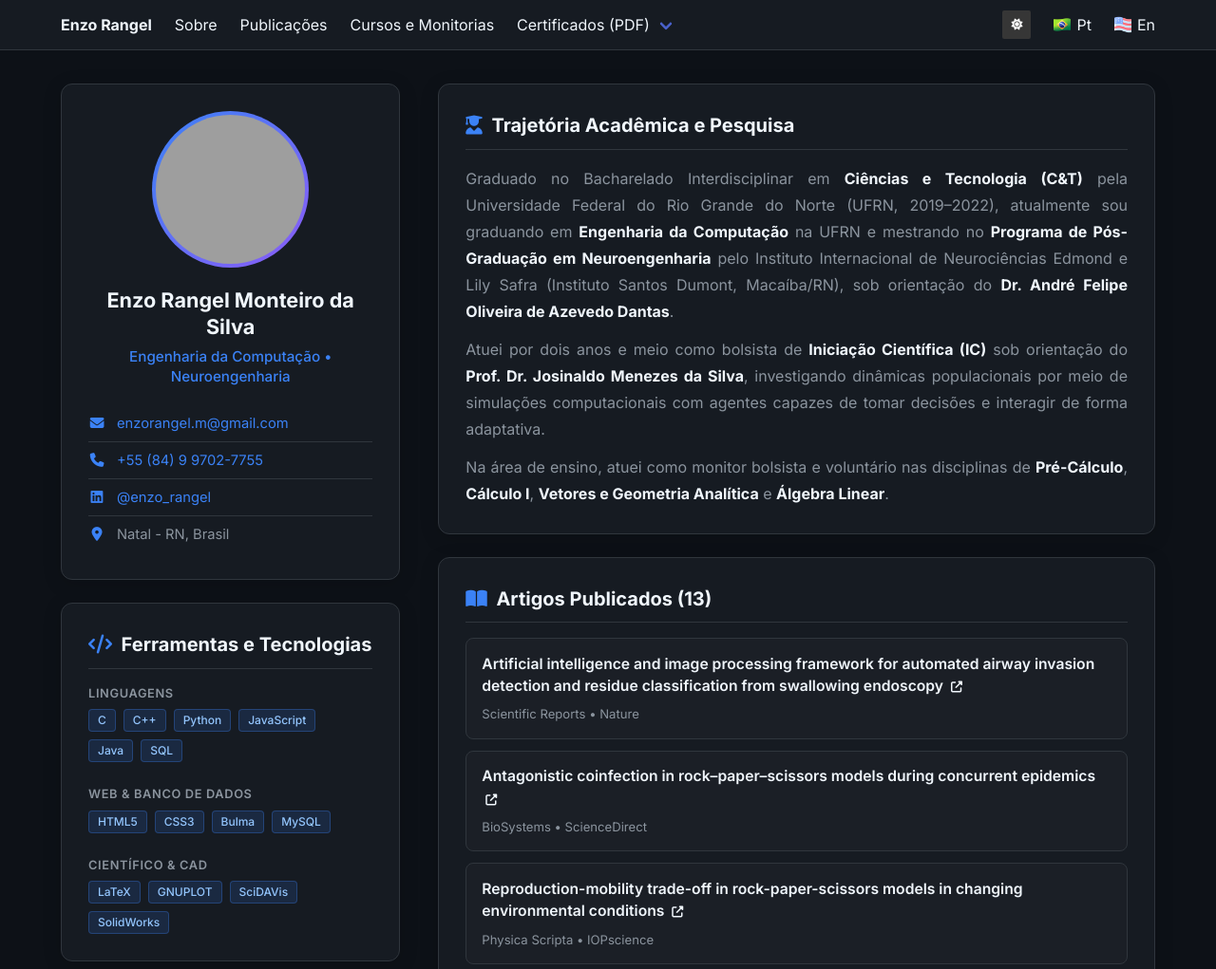
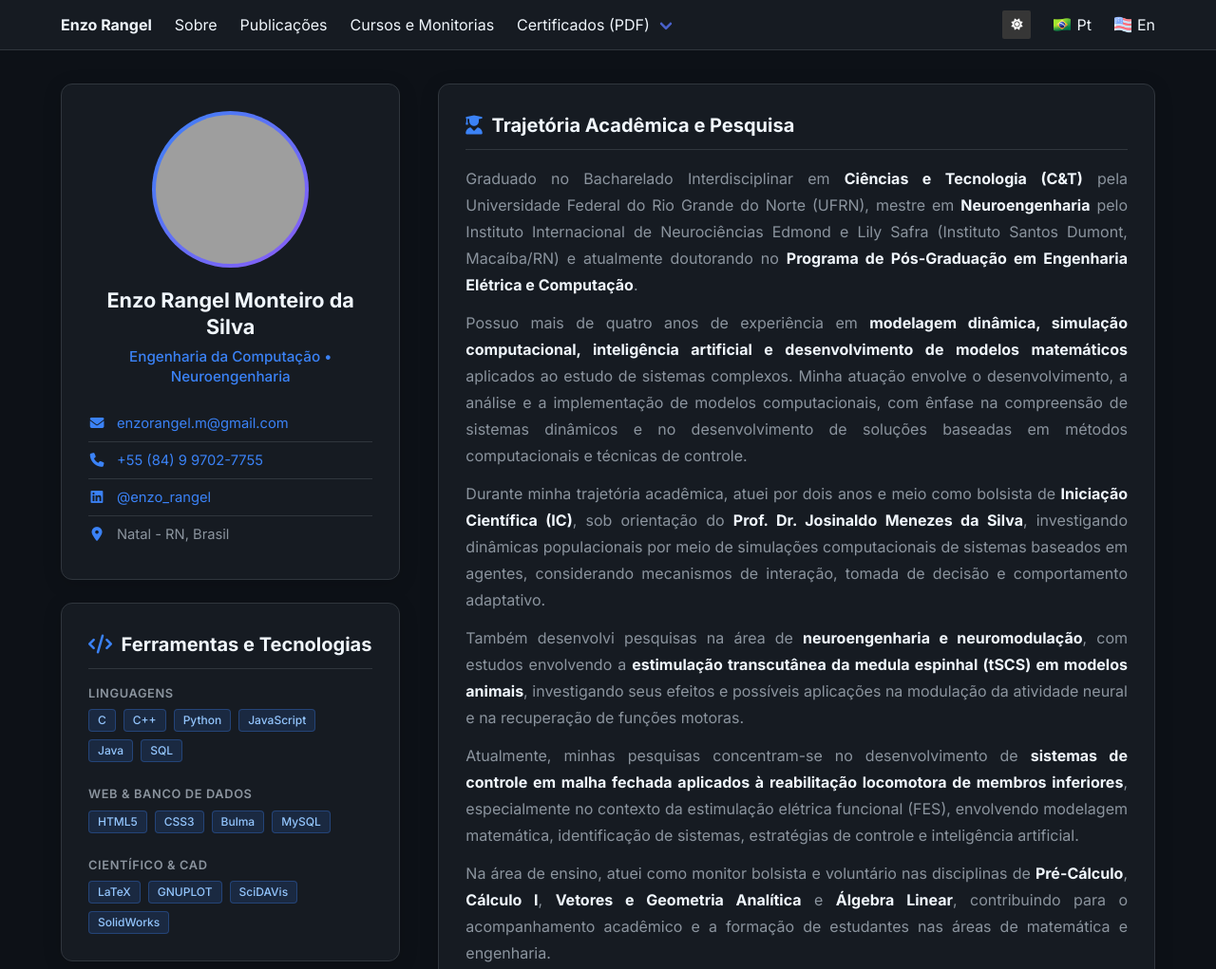
Before and after one commit to enzorangel/enzorangel.github.io, a plain HTML site: page index.html in a window 1280 px wide. Shown: the top 1021 px of the page at 95% size. Drawn offline with nearby package versions, Linux system fonts and the light colour scheme; grey boxes are pictures that could not be loaded.

Commit message:
Description

```diff
--- a/index.html
+++ b/index.html
@@ -148,15 +148,31 @@
                     <section id="sobre" class="portfolio-card">
                         <h2 class="section-heading"><i class="fas fa-user-graduate"></i> Trajetória Acadêmica e Pesquisa</h2>
                         <div class="bio-text">
+
                             <p class="mb-3">
-                                Graduado no Bacharelado Interdisciplinar em <strong>Ciências e Tecnologia (C&amp;T)</strong> pela Universidade Federal do Rio Grande do Norte (UFRN, 2019–2022), atualmente sou graduando em <strong>Engenharia da Computação</strong> na UFRN e mestrando no <strong>Programa de Pós-Graduação em Neuroengenharia</strong> pelo Instituto Internacional de Neurociências Edmond e Lily Safra (Instituto Santos Dumont, Macaíba/RN), sob orientação do <strong>Dr. André Felipe Oliveira de Azevedo Dantas</strong>.
+                                Graduado no Bacharelado Interdisciplinar em <strong>Ciências e Tecnologia (C&amp;T)</strong> pela Universidade Federal do Rio Grande do Norte (UFRN), mestre em <strong>Neuroengenharia</strong> pelo Instituto Internacional de Neurociências Edmond e Lily Safra (Instituto Santos Dumont, Macaíba/RN) e atualmente doutorando no <strong>Programa de Pós-Graduação em Engenharia Elétrica e Computação</strong>.
                             </p>
+
                             <p class="mb-3">
-                                Atuei por dois anos e meio como bolsista de <strong>Iniciação Científica (IC)</strong> sob orientação do <strong>Prof. Dr. Josinaldo Menezes da Silva</strong>, investigando dinâmicas populacionais por meio de simulações computacionais com agentes capazes de tomar decisões e interagir de forma adaptativa.
+                                Possuo mais de quatro anos de experiência em <strong>modelagem dinâmica, simulação computacional, inteligência artificial e desenvolvimento de modelos matemáticos</strong> aplicados ao estudo de sistemas complexos. Minha atuação envolve o desenvolvimento, a análise e a implementação de modelos computacionais, com ênfase na compreensão de sistemas dinâmicos e no desenvolvimento de soluções baseadas em métodos computacionais e técnicas de controle.
                             </p>
+
+                            <p class="mb-3">
+                                Durante minha trajetória acadêmica, atuei por dois anos e meio como bolsista de <strong>Iniciação Científica (IC)</strong>, sob orientação do <strong>Prof. Dr. Josinaldo Menezes da Silva</strong>, investigando dinâmicas populacionais por meio de simulações computacionais de sistemas baseados em agentes, considerando mecanismos de interação, tomada de decisão e comportamento adaptativo.
+                            </p>
+
+                            <p class="mb-3">
+                                Também desenvolvi pesquisas na área de <strong>neuroengenharia e neuromodulação</strong>, com estudos envolvendo a <strong>estimulação transcutânea da medula espinhal (tSCS) em modelos animais</strong>, investigando seus efeitos e possíveis aplicações na modulação da atividade neural e na recuperação de funções motoras.
+                            </p>
+
+                            <p class="mb-3">
+                                Atualmente, minhas pesquisas concentram-se no desenvolvimento de <strong>sistemas de controle em malha fechada aplicados à reabilitação locomotora de membros inferiores</strong>, especialmente no contexto da estimulação elétrica funcional (FES), envolvendo modelagem matemática, identificação de sistemas, estratégias de controle e inteligência artificial.
+                            </p>
+
                             <p>
-                                Na área de ensino, atuei como monitor bolsista e voluntário nas disciplinas de <strong>Pré-Cálculo</strong>, <strong>Cálculo I</strong>, <strong>Vetores e Geometria Analítica</strong> e <strong>Álgebra Linear</strong>.
+                                Na área de ensino, atuei como monitor bolsista e voluntário nas disciplinas de <strong>Pré-Cálculo</strong>, <strong>Cálculo I</strong>, <strong>Vetores e Geometria Analítica</strong> e <strong>Álgebra Linear</strong>, contribuindo para o acompanhamento acadêmico e a formação de estudantes nas áreas de matemática e engenharia.
                             </p>
+
                         </div>
                     </section>
 
```
